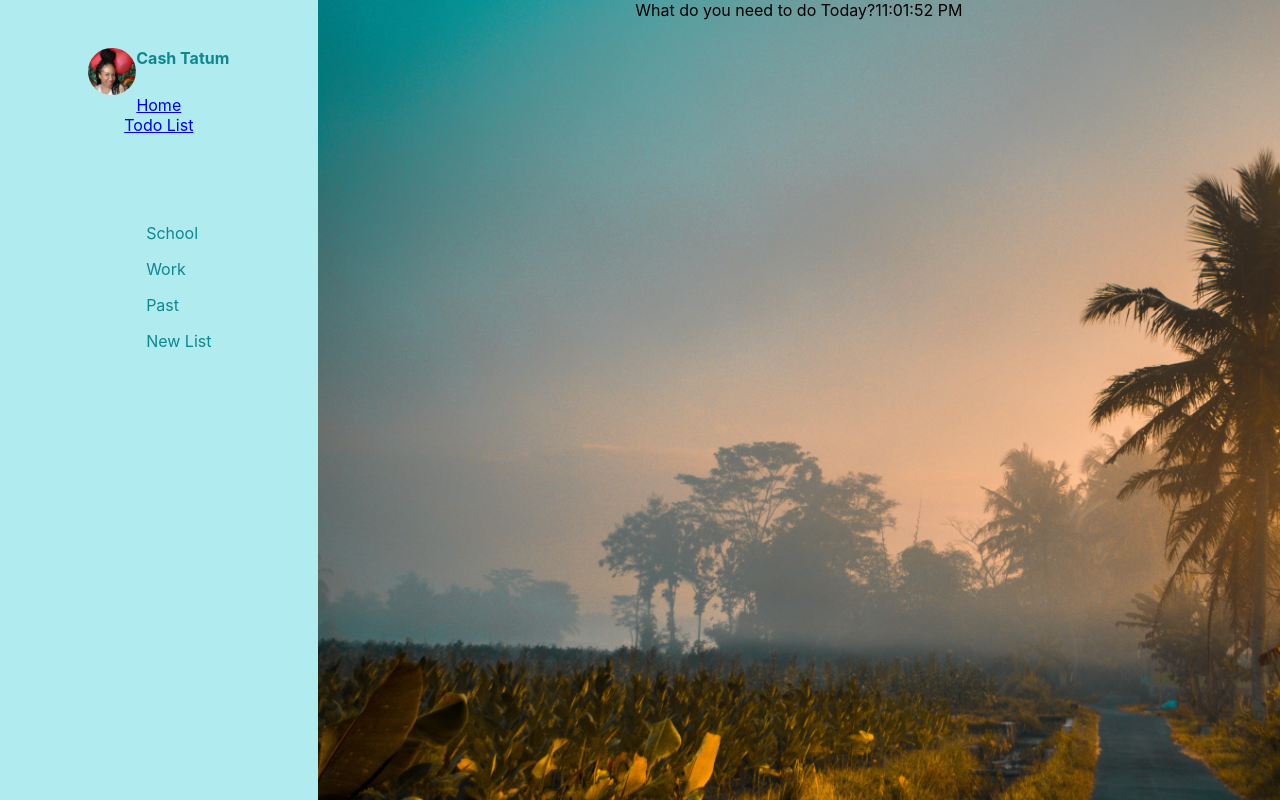
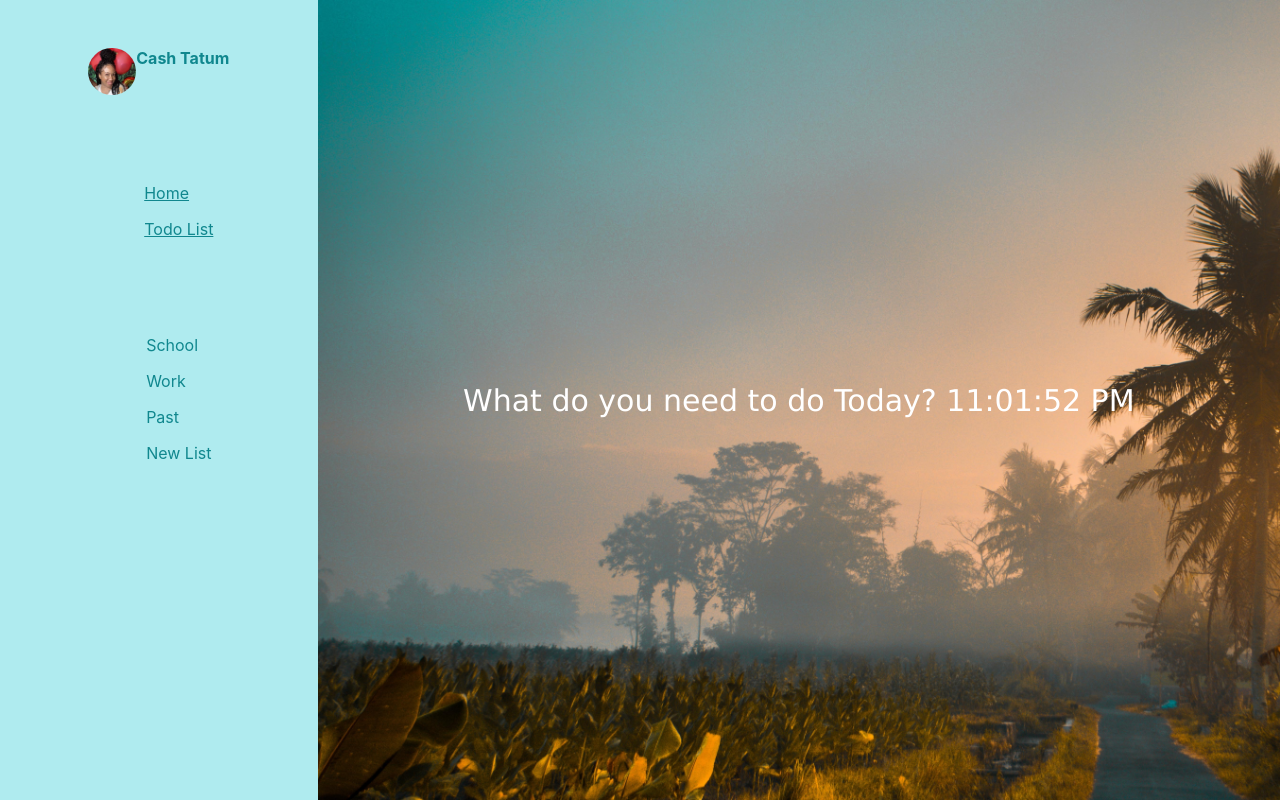
Before and after one commit to atatum718/todo-react, a React (Create React App) app: page / in a window 1280 px wide. Built offline with nearby package versions, Linux system fonts and the light colour scheme.

Commit message:
added styling to dashboard links and clock phrase

```diff
--- a/src/components/Clock.js
+++ b/src/components/Clock.js
@@ -22,12 +22,12 @@ class Clock extends React.Component {
     let greeting = "";
     if (this.state.day === 1) {
       greeting =
-        " Happy Monday!, Top of the week. What's On Your Agenda Today?";
+        " Happy Monday!, Top of the week. What's On Your Agenda Today? ";
     }
     if (this.state.day === 5) {
-      greeting = "Yay its Friday!, What's On Your Agenda Today?";
+      greeting = "Yay its Friday!, What's On Your Agenda Today? ";
     } else {
-      greeting = " What do you need to do Today?";
+      greeting = " What do you need to do Today? ";
     }
 
     return (
@@ -41,7 +41,12 @@ class Clock extends React.Component {
 const styles = {
   greetingSentence: {
     textAlign: "center",
-    // marginTop: "10rem",
+    fontSize: "30px",
+    fontFamily: " Verdana, Geneva, Tahoma, sans-serif",
+    color: "white",
+    display: "flex",
+    justifyContent: "center",
+    alignItems: "center",
   },
 };
 
--- a/src/components/Nav.js
+++ b/src/components/Nav.js
@@ -1,5 +1,6 @@
 import React from "react";
 import { Link } from "react-router-dom";
+
 const fontColor = "#10878E";
 
 function Nav(props) {
@@ -16,8 +17,14 @@ function Nav(props) {
         />
         <h2 style={styles.UserName}>{props.user.ProfileName}</h2>
       </div>
-      <Link to="/">Home</Link>
-      <Link to="/todos">Todo List</Link>
+      <ul style={styles.linkList}>
+        <Link style={styles.linkListItem} to="/">
+          Home
+        </Link>
+        <Link style={styles.linkListItem} to="/todos">
+          Todo List
+        </Link>
+      </ul>
       <ul style={styles.linkList}>
         <li style={styles.linkListItem} className={"sidebar-list"}>
           School
@@ -66,6 +73,8 @@ const styles = {
   },
   linkList: {
     marginTop: "5rem",
+    display: "flex",
+    flexDirection: "column",
   },
 
   linkListItem: {
```
